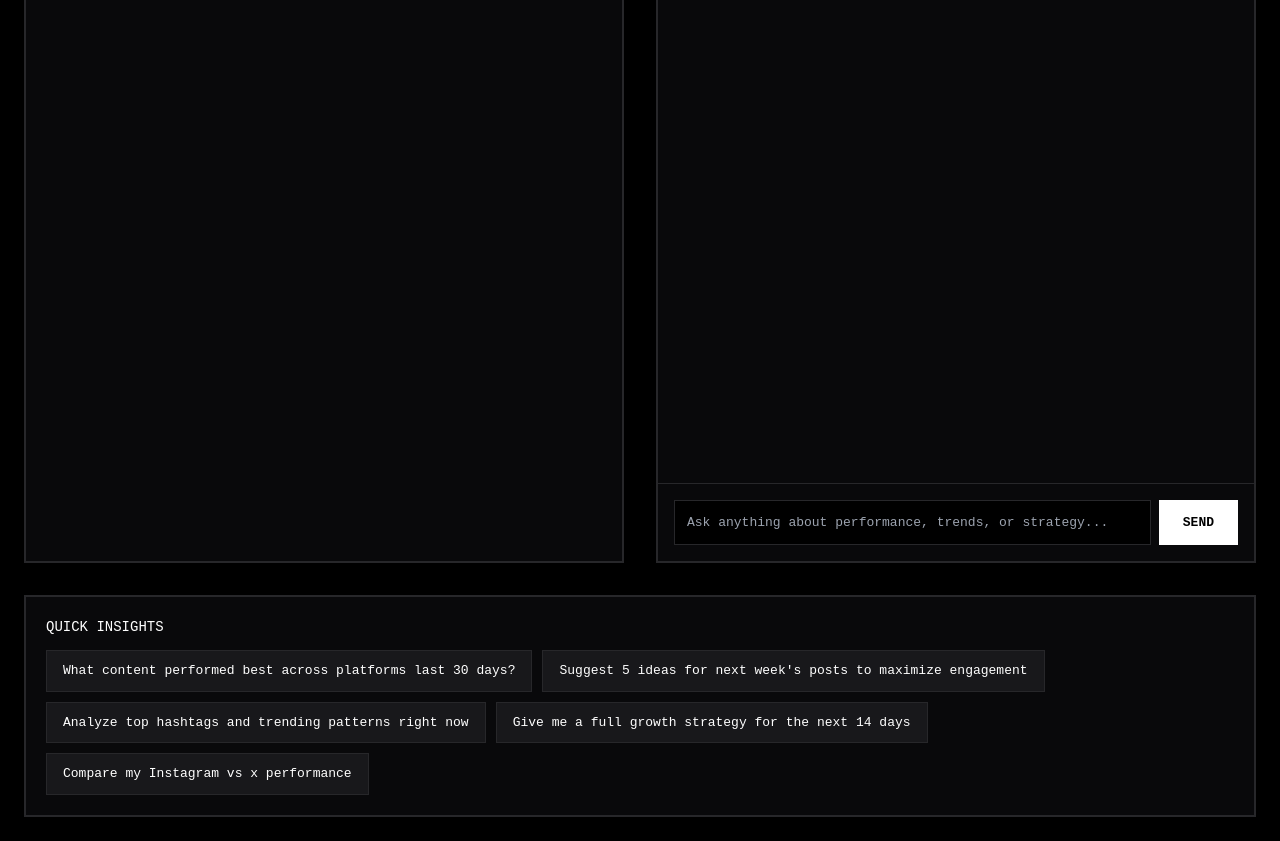
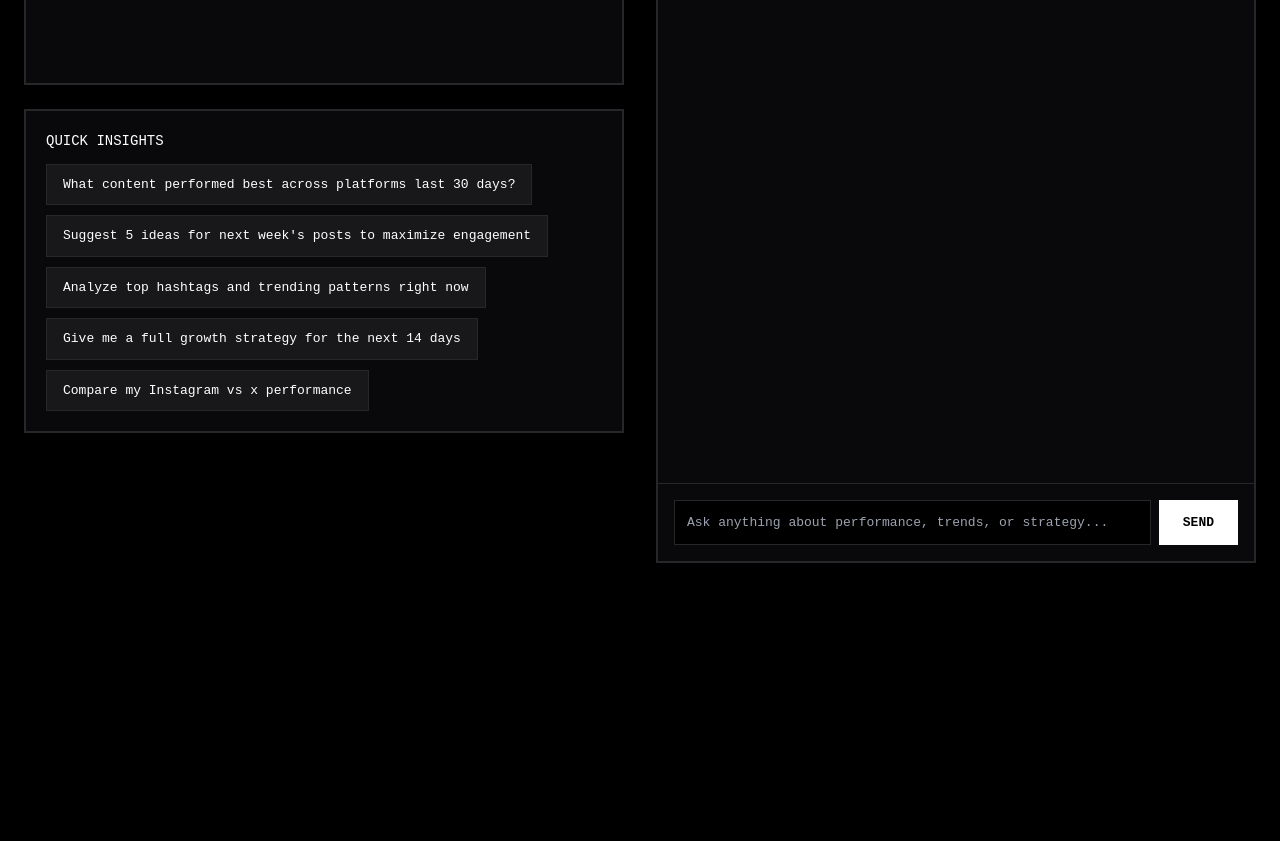
Before and after one commit to sweaterweather2003/Social-Media-Post-Analysis, a Next.js app in the folder frontend/: page / in a window 1280 px wide. Shown: the part 689-1530 px from the top of the page. After the commit the page ends 1276 px from the top, so only its background shows below. Built offline with nearby package versions, Linux system fonts and the light colour scheme.

Commit message:
Update page.tsx

```diff
--- a/frontend/app/page.tsx
+++ b/frontend/app/page.tsx
@@ -48,7 +48,7 @@ export default function Home() {
     api: "/api/chat",
   });
 
-  const chatSectionRef = useRef<HTMLDivElement>(null); // New: Scroll to chat box
+  const chatSectionRef = useRef<HTMLDivElement>(null);
   const chatEndRef = useRef<HTMLDivElement>(null);
   const hasInteracted = useRef(false);
 
@@ -126,7 +126,6 @@ export default function Home() {
       setLastAnalysis(analyses);
       alert(`✅ Analysis completed for ${analyses.length} profile(s)!`);
 
-      // Scroll to chat section after analysis
       setTimeout(() => {
         chatSectionRef.current?.scrollIntoView({ behavior: "smooth" });
       }, 300);
@@ -170,7 +169,6 @@ export default function Home() {
 
       alert(`✅ Analyzed ${shortcodeList.length} ${postType === "reels" ? "Reels" : "Posts"}!`);
 
-      // Scroll to chat section after analysis
       setTimeout(() => {
         chatSectionRef.current?.scrollIntoView({ behavior: "smooth" });
       }, 300);
@@ -320,10 +318,12 @@ export default function Home() {
       </section>
 
       <div style={{ display: "grid", gridTemplateColumns: "1fr 1fr", gap: "32px" }}>
+        {/* Latest Analysis + Quick Insights (Left Column) */}
+        <div style={{ display: "flex", flexDirection: "column", gap: "24px" }}>
           <section style={{ border: "2px solid #27272a", padding: "24px", backgroundColor: "#09090b" }}>
             <h2 style={{ fontSize: "20px", marginBottom: "20px" }}>📈 LATEST ANALYSIS</h2>
             {lastAnalysis ? (
-            <div style={{ fontSize: "13px", maxHeight: "600px", overflowY: "auto" }}>
+              <div style={{ fontSize: "13px", maxHeight: "500px", overflowY: "auto" }}>
                 {lastAnalysis.map((item: any, index: number) => (
                   <div key={index} style={{ marginBottom: "20px", padding: "12px", border: "1px solid #27272a" }}>
                     <strong>{item.platform}:</strong>
@@ -340,7 +340,24 @@ export default function Home() {
             )}
           </section>
 
-        {/* Chat Section with Ref */}
+          {/* Quick Insights - Now below Latest Analysis */}
+          <div style={{ border: "2px solid #27272a", padding: "20px", backgroundColor: "#09090b" }}>
+            <h3 style={{ marginBottom: "12px", fontSize: "14px" }}>QUICK INSIGHTS</h3>
+            <div style={{ display: "flex", flexWrap: "wrap", gap: "10px" }}>
+              {quickPrompts.map((prompt, i) => (
+                <button
+                  key={i}
+                  onClick={() => append({ role: "user", content: prompt })}
+                  style={{ padding: "10px 16px", background: "#18181b", border: "1px solid #27272a", fontSize: "13px", cursor: "pointer" }}
+                >
+                  {prompt}
+                </button>
+              ))}
+            </div>
+          </div>
+        </div>
+
+        {/* Chat Section */}
         <section ref={chatSectionRef} style={{ border: "2px solid #27272a", backgroundColor: "#09090b", height: "720px", display: "flex", flexDirection: "column" }}>
           <div style={{ padding: "16px 20px", borderBottom: "1px solid #27272a", backgroundColor: "#000" }}>
             <span style={{ fontWeight: "bold" }}>💡 GROWTH STRATEGIST CHAT</span>
@@ -397,21 +414,6 @@ export default function Home() {
           </form>
         </section>
       </div>
-
-      <div style={{ marginTop: "32px", border: "2px solid #27272a", padding: "20px", backgroundColor: "#09090b" }}>
-        <h3 style={{ marginBottom: "12px", fontSize: "14px" }}>QUICK INSIGHTS</h3>
-        <div style={{ display: "flex", flexWrap: "wrap", gap: "10px" }}>
-          {quickPrompts.map((prompt, i) => (
-            <button
-              key={i}
-              onClick={() => append({ role: "user", content: prompt })}
-              style={{ padding: "10px 16px", background: "#18181b", border: "1px solid #27272a", fontSize: "13px", cursor: "pointer" }}
-            >
-              {prompt}
-            </button>
-          ))}
-        </div>
-      </div>
     </main>
   );
 }
```
Lines whose indentation alone changed are shown as unchanged.
